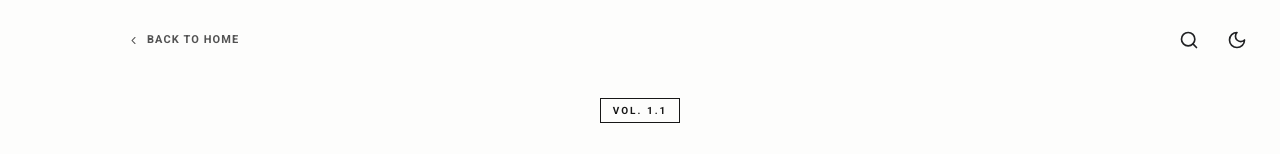
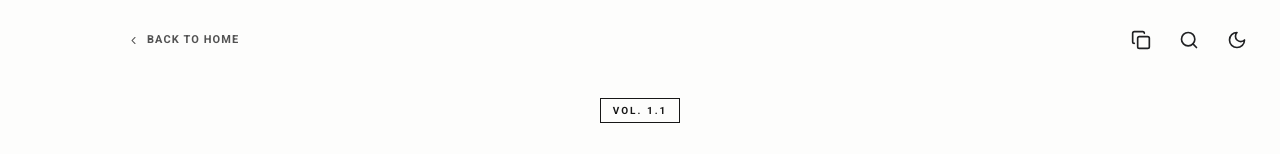
Before and after one commit to thealihamza04/CodeSphere, a React (Vite) app: page /project-checklist in a window 1280 px wide. Shown: the top 154 px of the page. Built offline with nearby package versions, Linux system fonts and the light colour scheme; a web font is replaced by a local one; what tailwindcss-motion would draw is missing.

Commit message:
added copy page button

```diff
--- a/src/AppRoutes.jsx
+++ b/src/AppRoutes.jsx
@@ -22,6 +22,7 @@ import ProjectChecklist from "./Components/ProjectChecklist";
 import VibeExplorer from "./Components/VibeExplorer.jsx";
 import NotFound from "./Components/NotFound.jsx";
 import SearchCommand from "./Components/common/SearchCommandMenu.jsx";
+import CopyPage from "./Components/CopyPage.jsx";
 
 const Layout = () => {
   const location = useLocation();
@@ -31,6 +32,7 @@ const Layout = () => {
     <div className="max-w-full overflow-x-hidden">
       <Toaster />
       <ThemeToggle />
+      <CopyPage />
       <SearchCommand />
       <Routes>
         <Route path='/' element={<ProgrammingLanguages />} />
--- a/src/Components/AnimationsGuide.jsx
+++ b/src/Components/AnimationsGuide.jsx
@@ -79,7 +79,10 @@ const AnimationsGuide = () => {
   }, [selectedAnim]);
 
   return (
-    <div className="relative min-h-screen bg-base-100 max-w-full overflow-x-hidden">
+    <div
+      className="relative min-h-screen bg-base-100 max-w-full overflow-x-hidden"
+      data-page-context={JSON.stringify(AnimationsData)}
+    >
       {/* Main Content Wrapper with Dynamic Blur */}
       <div className={`transition-all duration-500 ease-in-out ${selectedAnim ? 'blur-sm scale-[0.98] pointer-events-none brightness-75' : 'blur-0 scale-100'}`}>
         <div className="px-4 py-12 md:px-12 lg:px-24">
--- /dev/null
+++ b/src/Components/CopyPage.jsx
@@ -0,0 +1,65 @@
+import { LuCopy } from "react-icons/lu";
+import { toast } from "react-hot-toast";
+
+const CopyPage = () => {
+  const handleCopy = async () => {
+    try {
+      const title = document.querySelector("h1")?.innerText || document.title;
+      const url = window.location.href;
+
+      // Look for additional page context (like hidden sheet data)
+      const contextEl = document.querySelector('[data-page-context]');
+      const additionalContext = contextEl ? JSON.parse(contextEl.getAttribute('data-page-context')) : null;
+
+      // Select content elements and filter out those within footer or nav
+      const contentElements = document.querySelectorAll("h1, h2, h3, p, li, blockquote, code");
+      const content = Array.from(contentElements)
+        .filter(el => !el.closest('footer') && !el.closest('nav') && !el.closest('button'))
+        .map(el => ({
+          type: el.tagName.toLowerCase(),
+          text: el.innerText.trim()
+        }))
+        .filter(item => item.text.length > 0);
+
+      const pageData = {
+        title,
+        url,
+        timestamp: new Date().toISOString(),
+        content,
+        details: additionalContext // Include the sheet data or other context
+      };
+
+      await navigator.clipboard.writeText(JSON.stringify(pageData, null, 2));
+
+      toast.success("Page content copied as JSON!", {
+        style: {
+          borderRadius: '10px',
+          background: '#333',
+          color: '#fff',
+        },
+        iconTheme: {
+          primary: '#00D1FF',
+          secondary: '#fff',
+        },
+      });
+    } catch (err) {
+      console.error("Failed to copy: ", err);
+      toast.error("Failed to copy page content.");
+    }
+  };
+
+  return (
+    <button
+      className="fixed z-50 btn btn-ghost top-4 right-28"
+      onClick={handleCopy}
+      aria-label="Copy Page Content"
+      title="Copy Page as JSON"
+    >
+      <span className="text-xl">
+        <LuCopy />
+      </span>
+    </button>
+  );
+};
+
+export default CopyPage;
--- a/src/Components/ProjectChecklist.jsx
+++ b/src/Components/ProjectChecklist.jsx
@@ -173,7 +173,10 @@ const ProjectChecklist = () => {
   };
 
   return (
-    <div className="max-w-full overflow-x-hidden min-h-screen bg-[#fdfdfc] dark:bg-neutral-950 text-neutral-900 dark:text-neutral-100 font-serif selection:bg-neutral-200 dark:selection:bg-neutral-800 pb-32">
+    <div
+      className="max-w-full overflow-x-hidden min-h-screen bg-[#fdfdfc] dark:bg-neutral-950 text-neutral-900 dark:text-neutral-100 font-serif selection:bg-neutral-200 dark:selection:bg-neutral-800 pb-32"
+      data-page-context={JSON.stringify(checklistData)}
+    >
 
       {/* Hero Header */}
       <div className="border-b-[3px] border-neutral-900 dark:border-neutral-100 pb-12 pt-16 md:pt-24 px-6 max-w-5xl mx-auto relative text-center">
--- a/src/Components/common/GuideLayout.jsx
+++ b/src/Components/common/GuideLayout.jsx
@@ -82,7 +82,10 @@ const GuideLayout = ({
     const SelectedCategoryIcon = selectedPrinciple ? (categoryIcons[selectedPrinciple.category] || DefaultIcon) : null;
 
     return (
-        <div className='relative max-w-full min-h-screen overflow-x-hidden bg-base-100'>
+        <div
+            className='relative max-w-full min-h-screen overflow-x-hidden bg-base-100'
+            data-page-context={JSON.stringify(data)}
+        >
             {/* Main Content Wrapper with Dynamic Blur */}
             <div className={`transition-all duration-500 ease-in-out ${selectedPrinciple ? 'blur-sm scale-[0.98] pointer-events-none brightness-75' : 'blur-0 scale-100'}`}>
                 <div className="px-4 py-12 md:px-12 lg:px-24">
```
